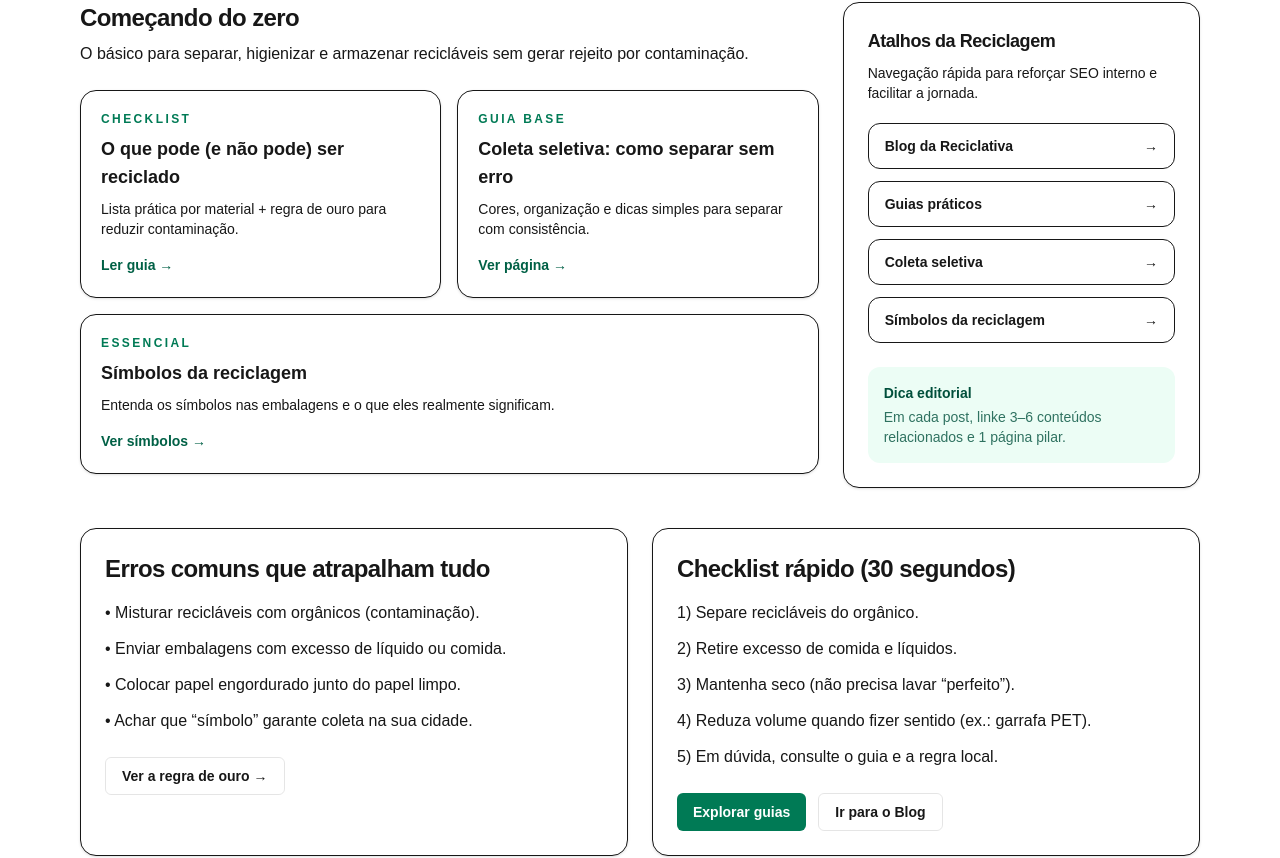
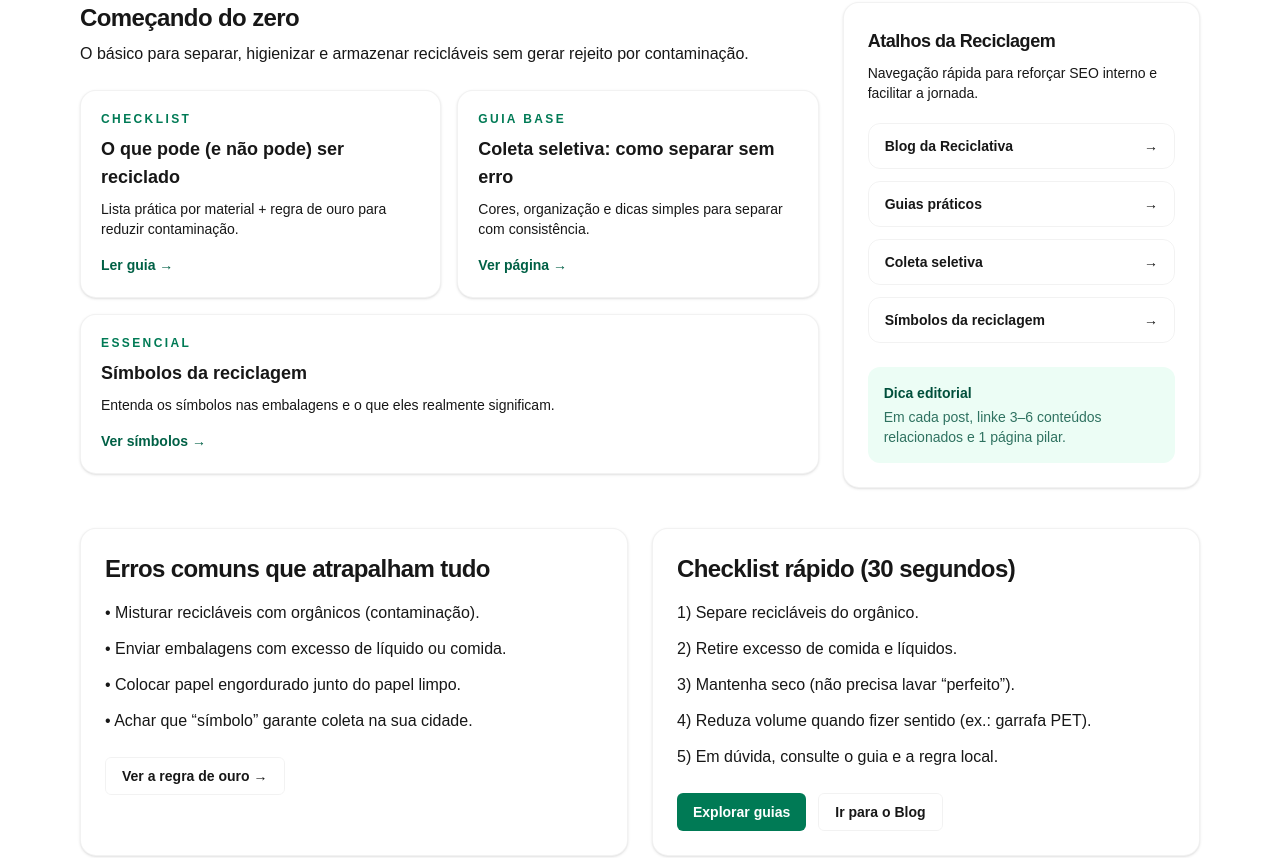
Before and after one commit to aieduardopompeu/reciclativa-portal, a Next.js app: page /reciclagem in a window 1280 px wide. Shown: the part 595-1453 px from the top of the page. Built offline with nearby package versions, Linux system fonts and the light colour scheme.

Commit message:
style(reciclagem): clarear bordas em toda a pagina para padrao do site

```diff
--- a/src/app/reciclagem/page.tsx
+++ b/src/app/reciclagem/page.tsx
@@ -4,7 +4,7 @@ import Link from "next/link";
 export default function ReciclagemPilarPage() {
   return (
     <main className="mx-auto w-full max-w-6xl px-4 py-10 sm:py-12">
-      {/* Hero (padrão mais próximo do /blog) */}
+      {/* Hero */}
       <section className="rounded-3xl border border-black/5 bg-white p-6 shadow-sm sm:p-10">
         <p className="text-xs font-semibold uppercase tracking-[0.2em] text-emerald-700">
           Página pilar · Reciclagem
@@ -29,16 +29,16 @@ export default function ReciclagemPilarPage() {
 
           <Link
             href="/"
-            className="inline-flex items-center justify-center rounded-md border border-black/10 bg-transparent px-4 py-2 text-sm font-semibold text-slate-900 hover:bg-black/5"
+            className="inline-flex items-center justify-center rounded-md border border-black/5 bg-transparent px-4 py-2 text-sm font-semibold text-slate-900 hover:bg-black/5"
           >
             Voltar para a Home
           </Link>
         </div>
       </section>
 
-      {/* Grid: trilha (cards) + atalhos (lado direito) */}
+      {/* Grid: trilha + atalhos */}
       <section className="mt-10 grid gap-6 lg:grid-cols-3 lg:items-start">
-        {/* Coluna principal (2/3): cards */}
+        {/* Cards */}
         <div className="lg:col-span-2">
           <h2 className="text-xl font-bold tracking-tight sm:text-2xl">
             Começando do zero
@@ -51,7 +51,7 @@ export default function ReciclagemPilarPage() {
           <div className="mt-6 grid gap-4 sm:grid-cols-2">
             <Link
               href="/blog/o-que-pode-ser-reciclado"
-              className="group rounded-2xl border bg-white p-5 shadow-sm transition hover:-translate-y-0.5 hover:shadow"
+              className="group rounded-2xl border border-black/5 bg-white p-5 shadow-sm transition hover:-translate-y-0.5 hover:shadow"
             >
               <p className="text-xs font-semibold uppercase tracking-[0.2em] text-emerald-700">
                 Checklist
@@ -70,7 +70,7 @@ export default function ReciclagemPilarPage() {
 
             <Link
               href="/coleta-seletiva"
-              className="group rounded-2xl border bg-white p-5 shadow-sm transition hover:-translate-y-0.5 hover:shadow"
+              className="group rounded-2xl border border-black/5 bg-white p-5 shadow-sm transition hover:-translate-y-0.5 hover:shadow"
             >
               <p className="text-xs font-semibold uppercase tracking-[0.2em] text-emerald-700">
                 Guia base
@@ -89,7 +89,7 @@ export default function ReciclagemPilarPage() {
 
             <Link
               href="/simbolos-da-reciclagem"
-              className="group rounded-2xl border bg-white p-5 shadow-sm transition hover:-translate-y-0.5 hover:shadow sm:col-span-2"
+              className="group rounded-2xl border border-black/5 bg-white p-5 shadow-sm transition hover:-translate-y-0.5 hover:shadow sm:col-span-2"
             >
               <p className="text-xs font-semibold uppercase tracking-[0.2em] text-emerald-700">
                 Essencial
@@ -108,9 +108,11 @@ export default function ReciclagemPilarPage() {
           </div>
         </div>
 
-        {/* Coluna lateral (1/3): atalhos no padrão do /blog */}
-        <aside className="rounded-2xl border bg-white p-6 shadow-sm">
-          <h2 className="text-lg font-bold tracking-tight">Atalhos da Reciclagem</h2>
+        {/* Atalhos */}
+        <aside className="rounded-2xl border border-black/5 bg-white p-6 shadow-sm">
+          <h2 className="text-lg font-bold tracking-tight">
+            Atalhos da Reciclagem
+          </h2>
           <p className="mt-2 text-sm text-muted-foreground">
             Navegação rápida para reforçar SEO interno e facilitar a jornada.
           </p>
@@ -118,28 +120,28 @@ export default function ReciclagemPilarPage() {
           <div className="mt-5 space-y-3">
             <Link
               href="/blog"
-              className="flex items-center justify-between rounded-xl border px-4 py-3 text-sm font-semibold hover:bg-black/5"
+              className="flex items-center justify-between rounded-xl border border-black/5 px-4 py-3 text-sm font-semibold hover:bg-black/5"
             >
               Blog da Reciclativa <span aria-hidden>→</span>
             </Link>
 
             <Link
               href="/guias"
-              className="flex items-center justify-between rounded-xl border px-4 py-3 text-sm font-semibold hover:bg-black/5"
+              className="flex items-center justify-between rounded-xl border border-black/5 px-4 py-3 text-sm font-semibold hover:bg-black/5"
             >
               Guias práticos <span aria-hidden>→</span>
             </Link>
 
             <Link
               href="/coleta-seletiva"
-              className="flex items-center justify-between rounded-xl border px-4 py-3 text-sm font-semibold hover:bg-black/5"
+              className="flex items-center justify-between rounded-xl border border-black/5 px-4 py-3 text-sm font-semibold hover:bg-black/5"
             >
               Coleta seletiva <span aria-hidden>→</span>
             </Link>
 
             <Link
               href="/simbolos-da-reciclagem"
-              className="flex items-center justify-between rounded-xl border px-4 py-3 text-sm font-semibold hover:bg-black/5"
+              className="flex items-center justify-between rounded-xl border border-black/5 px-4 py-3 text-sm font-semibold hover:bg-black/5"
             >
               Símbolos da reciclagem <span aria-hidden>→</span>
             </Link>
@@ -154,9 +156,9 @@ export default function ReciclagemPilarPage() {
         </aside>
       </section>
 
-      {/* Blocos inferiores: erros comuns + checklist */}
+      {/* Blocos inferiores */}
       <section className="mt-10 grid gap-6 lg:grid-cols-2">
-        <div className="rounded-2xl border bg-white p-6 shadow-sm">
+        <div className="rounded-2xl border border-black/5 bg-white p-6 shadow-sm">
           <h2 className="text-xl font-bold tracking-tight sm:text-2xl">
             Erros comuns que atrapalham tudo
           </h2>
@@ -170,14 +172,14 @@ export default function ReciclagemPilarPage() {
           <div className="mt-6">
             <Link
               href="/blog/o-que-pode-ser-reciclado"
-              className="inline-flex items-center justify-center rounded-md border border-black/10 px-4 py-2 text-sm font-semibold hover:bg-black/5"
+              className="inline-flex items-center justify-center rounded-md border border-black/5 px-4 py-2 text-sm font-semibold hover:bg-black/5"
             >
               Ver a regra de ouro →
             </Link>
           </div>
         </div>
 
-        <div className="rounded-2xl border bg-white p-6 shadow-sm">
+        <div className="rounded-2xl border border-black/5 bg-white p-6 shadow-sm">
           <h2 className="text-xl font-bold tracking-tight sm:text-2xl">
             Checklist rápido (30 segundos)
           </h2>
@@ -198,7 +200,7 @@ export default function ReciclagemPilarPage() {
             </Link>
             <Link
               href="/blog"
-              className="inline-flex items-center justify-center rounded-md border border-black/10 px-4 py-2 text-sm font-semibold hover:bg-black/5"
+              className="inline-flex items-center justify-center rounded-md border border-black/5 px-4 py-2 text-sm font-semibold hover:bg-black/5"
             >
               Ir para o Blog
             </Link>
```
